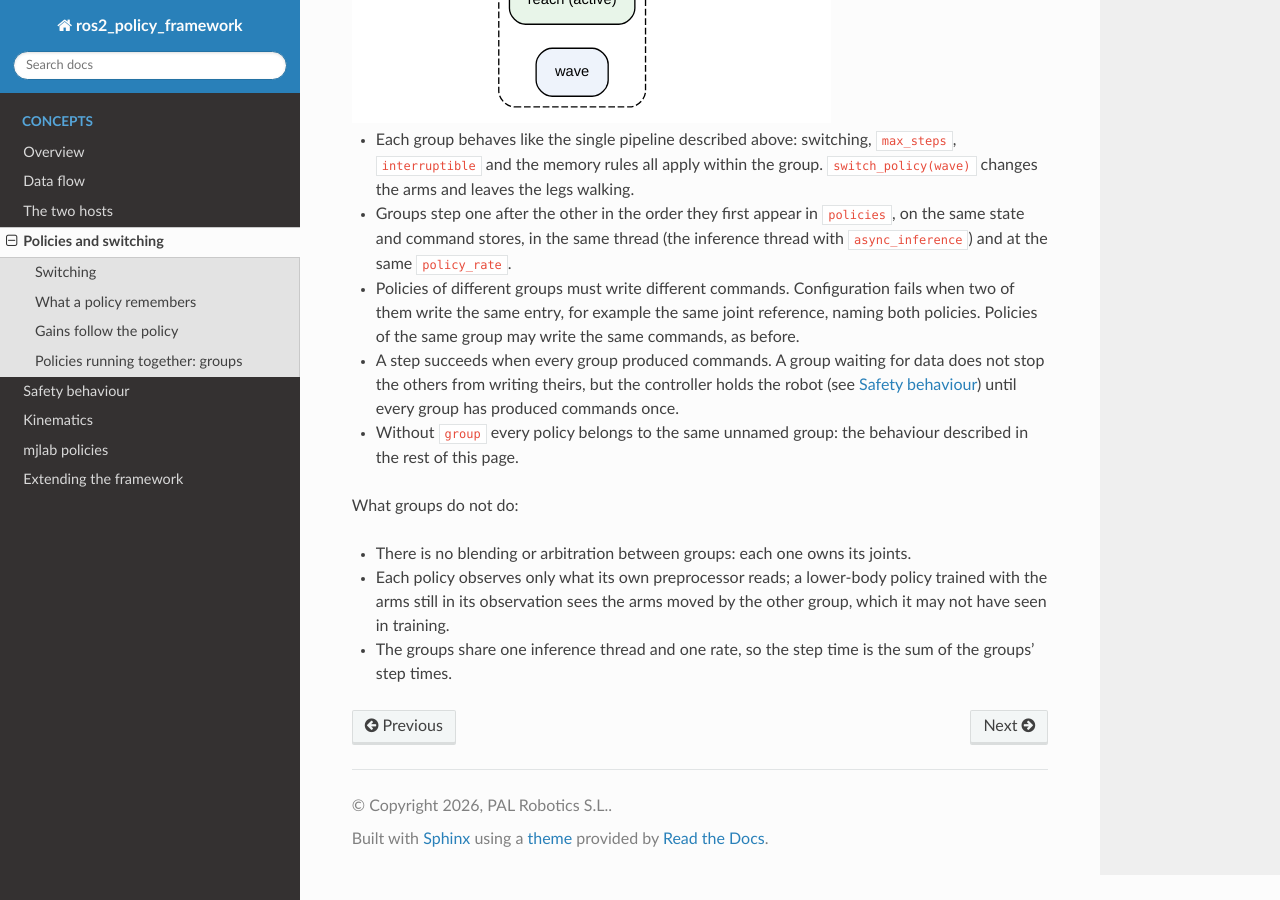
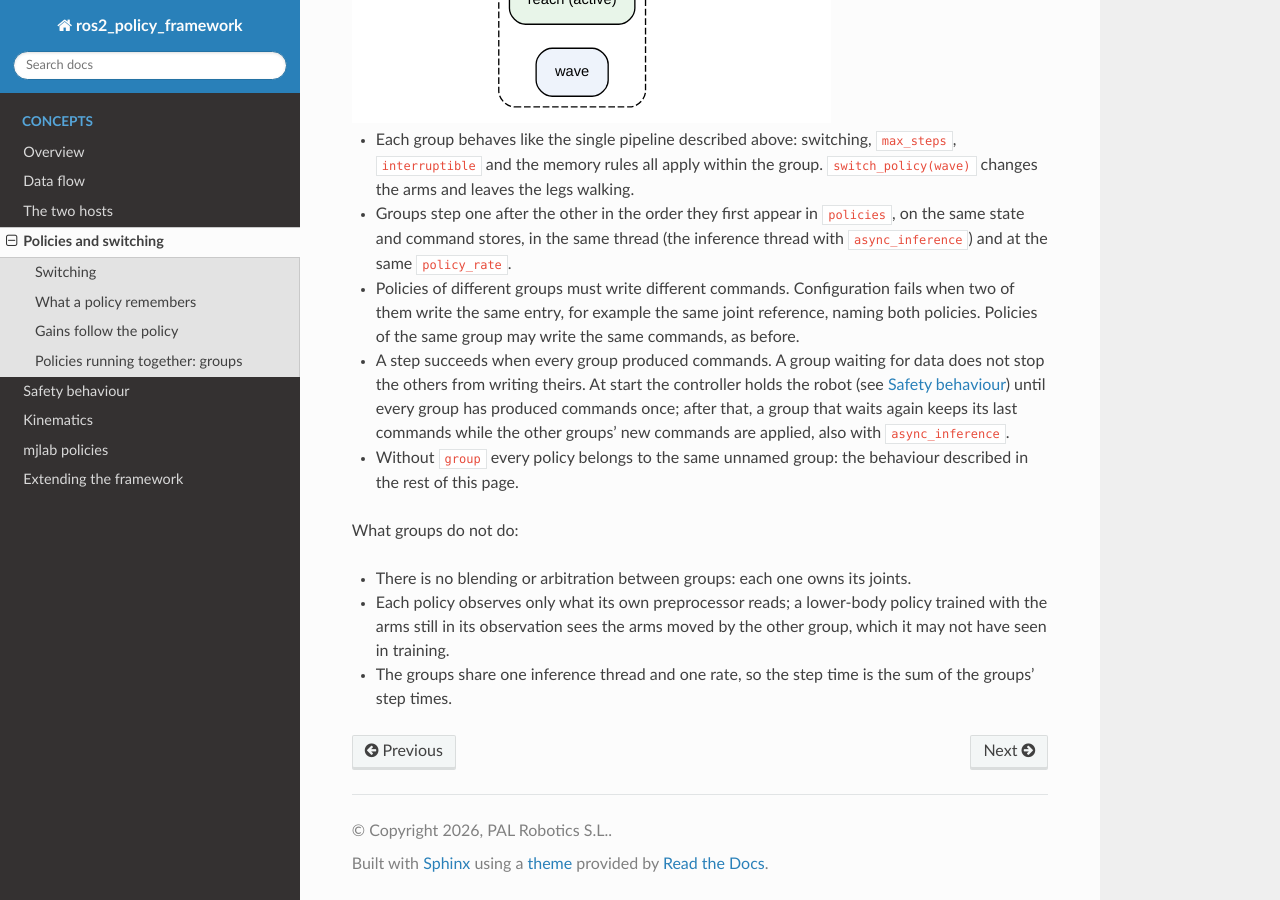
Before and after one commit to saikishor/ros2_policy_framework, a Sphinx documentation site: the page built from docs/policies.rst, in a window 1280 px wide and 900 px high, scrolled down 2420 px. Built offline with Sphinx 7.4.7 and the Read the Docs theme 3.1.0, drawn with Linux system fonts in a browser that asks for light colours.

Commit message:
Document that a group waiting again keeps its last commands

```diff
--- a/docs/policies.rst
+++ b/docs/policies.rst
@@ -170,8 +170,10 @@ policy a ``group``: one policy of every group is active, and all groups step tog
   them write the same entry, for example the same joint reference, naming both policies.
   Policies of the same group may write the same commands, as before.
 - A step succeeds when every group produced commands. A group waiting for data does not stop
-  the others from writing theirs, but the controller holds the robot (see :doc:`safety`) until
-  every group has produced commands once.
+  the others from writing theirs. At start the controller holds the robot (see :doc:`safety`)
+  until every group has produced commands once; after that, a group that waits again keeps
+  its last commands while the other groups' new commands are applied, also with
+  ``async_inference``.
 - Without ``group`` every policy belongs to the same unnamed group: the behaviour described in
   the rest of this page.
 
```
Also changed, not shown: README.md (+3 -2 lines).
